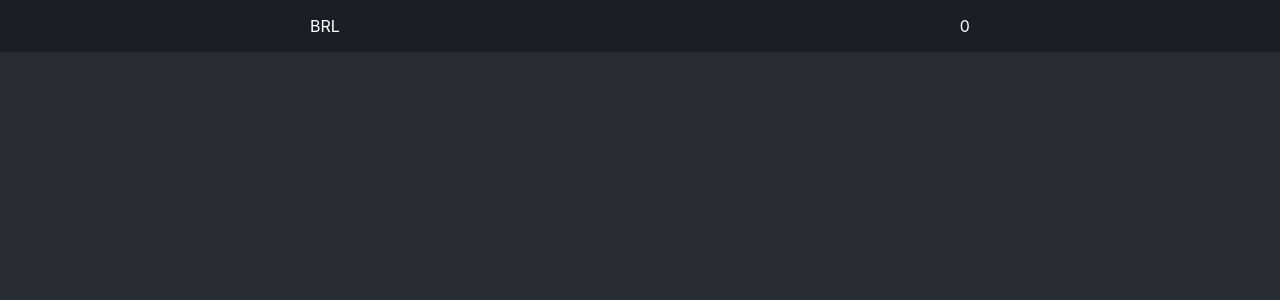
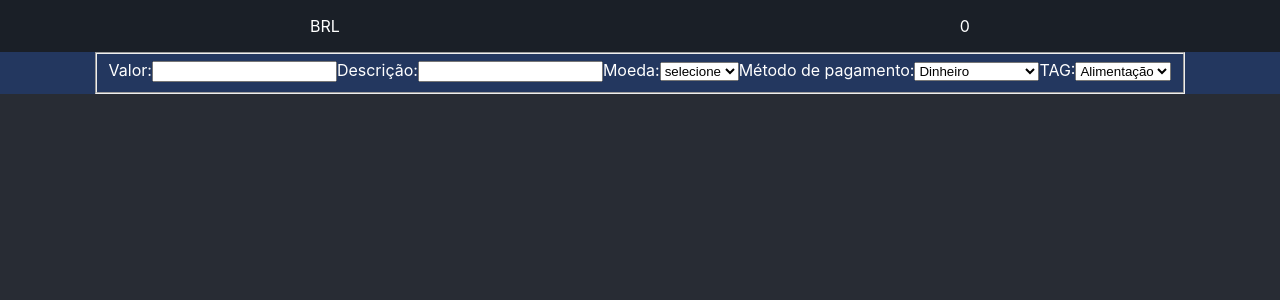
Before and after one commit to cae07/sd-013-a-project-trybewallet, a React (Create React App) app: page /carteira in a window 1280 px wide. Shown: the top 300 px of the page. Built offline with nearby package versions, Linux system fonts and the light colour scheme.

Commit message:
6th requirement solved

```diff
--- a/src/App.css
+++ b/src/App.css
@@ -15,6 +15,31 @@
   justify-content: center;
   min-height: 100vh;
 }
+
+.form-header {
+  align-items: center;
+  background-color: #23375f;
+  color: white;
+  display: flex;
+  flex-direction: column;
+  justify-content: center;
+  /* min-height: 100vh; */
+}
+
+.form-header fieldset {
+  display: flex;
+}
+
+/* .form-content {
+  align-items: center;
+  background-color: #4e6799;
+  color: white;
+  display: flex;
+  flex-direction: column;
+  justify-content: right;
+  margin-right: auto;
+  min-height: 80vh;
+} */
 
 .wallet-header {
   align-items: center;
--- /dev/null
+++ b/src/component/Form.jsx
@@ -0,0 +1,54 @@
+import React from 'react';
+
+class Form extends React.Component {
+  render() {
+    return (
+      <div className="form-header">
+        <fieldset>
+          <label htmlFor="valor">
+            Valor:
+            <input
+              type="text"
+              name="valor"
+              id="valor"
+            />
+          </label>
+          <label htmlFor="descrição">
+            Descrição:
+            <input
+              type="text"
+              name="descrição"
+              id="descrição"
+            />
+          </label>
+          <label htmlFor="moeda">
+            Moeda:
+            <select name="moeda" id="moeda">
+              <option value="select">selecione</option>
+            </select>
+          </label>
+          <label htmlFor="metodo-de-pgt">
+            Método de pagamento:
+            <select name="metodo-de-pgt" id="metodo-de-pgt">
+              <option value="money">Dinheiro</option>
+              <option value="cred-card">Cartão de crédito</option>
+              <option value="debt-card">Cartão de débito</option>
+            </select>
+          </label>
+          <label htmlFor="tag">
+            TAG:
+            <select name="tag" id="tag">
+              <option value="food">Alimentação</option>
+              <option value="lazer">Lazer</option>
+              <option value="job">Trabalho</option>
+              <option value="transport">Transporte</option>
+              <option value="healty">Saúde</option>
+            </select>
+          </label>
+        </fieldset>
+      </div>
+    );
+  }
+}
+
+export default Form;
--- a/src/pages/Login.js
+++ b/src/pages/Login.js
@@ -39,7 +39,7 @@ class Login extends React.Component {
       <div className="App-header">
         <fieldset>
 
-          <h2>Trybe Wallet</h2>
+          <h2>Gus Wallet</h2>
           <div className="img" />
 
           <label htmlFor="email-input">
--- a/src/pages/Wallet.js
+++ b/src/pages/Wallet.js
@@ -1,6 +1,7 @@
 import React from 'react';
 import { connect } from 'react-redux';
 import PropTypes from 'prop-types';
+import Form from '../component/Form';
 
 class Wallet extends React.Component {
   render() {
@@ -13,6 +14,7 @@ class Wallet extends React.Component {
           <span data-testid="email-field">{ userEmail }</span>
           <p data-testid="total-field">{ INITIAL_VALUE }</p>
         </header>
+        <Form />
       </div>
     );
   }
```
